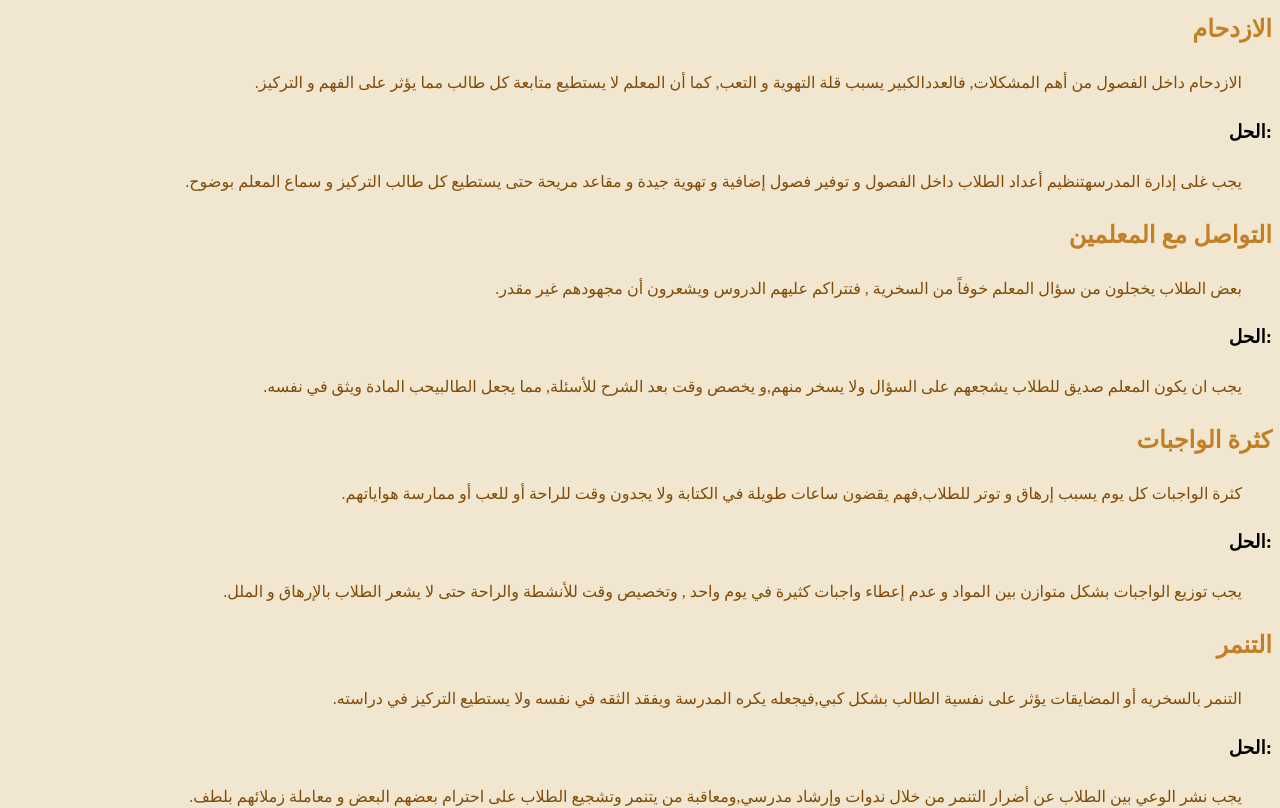
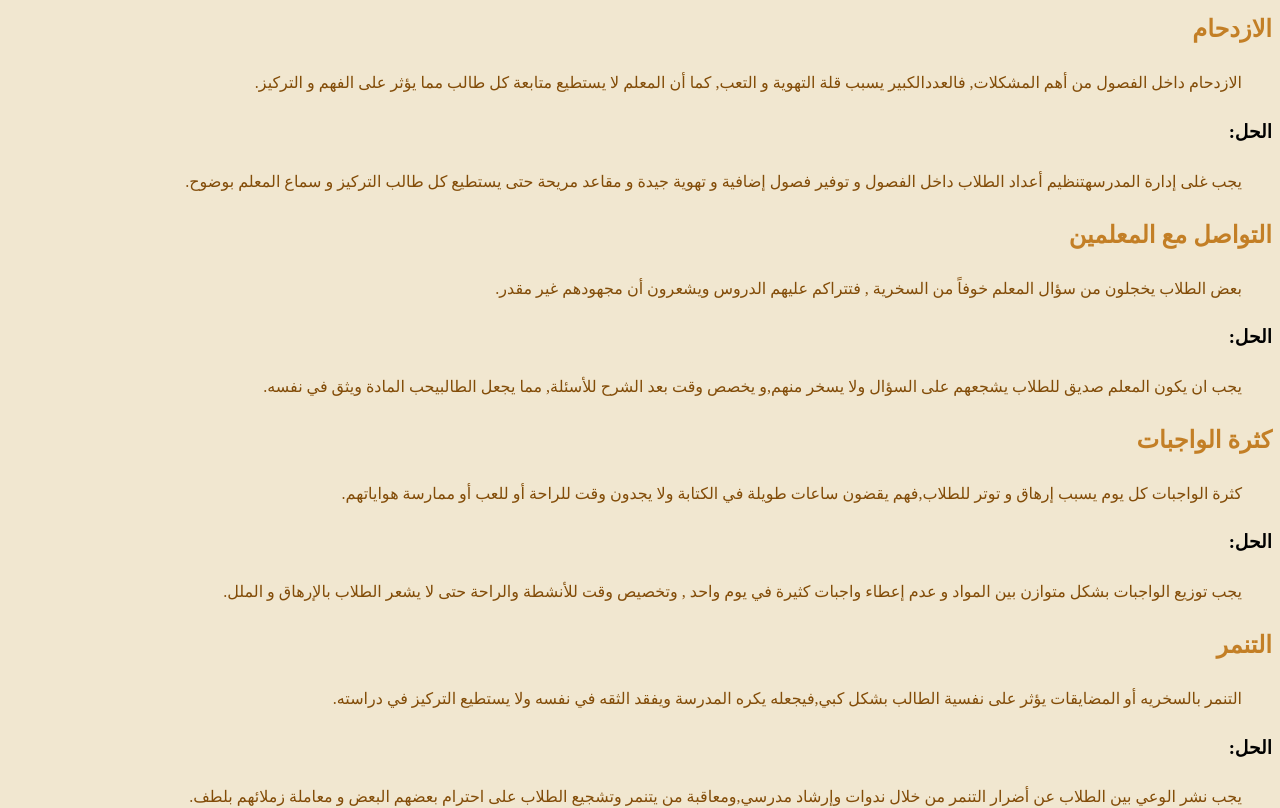
Before and after one commit to khattab-mostafa/farah-solve, a plain HTML site: page index.html in a window 1280 px wide. Shown: the part 520-1328 px from the top of the page. Drawn offline with Linux system fonts and the light colour scheme.

Commit message:
Update index.html

```diff
--- a/index.html
+++ b/index.html
@@ -23,7 +23,7 @@
         الازدحام داخل الفصول من أهم المشكلات, فالعددالكبير يسبب قلة التهوية و التعب, كما أن
         المعلم لا يستطيع متابعة كل طالب مما يؤثر على الفهم و التركيز.
     </P>
-    <h3>:الحل</h3>
+    <h3>الحل:</h3>
 
     <P>يجب غلى إدارة المدرسهتنظيم أعداد الطلاب داخل الفصول و توفير فصول إضافية
         و تهوية جيدة و مقاعد مريحة حتى يستطيع كل طالب التركيز و سماع المعلم بوضوح.
@@ -35,7 +35,7 @@
     <P>بعض الطلاب يخجلون من سؤال المعلم خوفاً من السخرية , فتتراكم
         عليهم الدروس ويشعرون أن مجهودهم غير مقدر.
     </p>
-    <H3>:الحل</h3>
+    <h3>الحل:</h3>
 
     <P>يجب ان يكون المعلم صديق للطلاب يشجعهم على السؤال ولا يسخر منهم,و يخصص وقت بعد الشرح
         للأسئلة, مما يجعل الطالبيحب المادة ويثق في نفسه.
@@ -46,7 +46,7 @@
     <P>كثرة الواجبات كل يوم يسبب إرهاق و توتر للطلاب,فهم يقضون ساعات طويلة في الكتابة ولا يجدون وقت للراحة أو للعب أو
         ممارسة هواياتهم.
     </p>
-    <H3>:الحل</h3>
+    <h3>الحل:</h3>
 
     <P>يجب توزيع الواجبات بشكل متوازن بين المواد و عدم إعطاء واجبات كثيرة في يوم واحد
         , وتخصيص وقت للأنشطة والراحة حتى لا يشعر الطلاب بالإرهاق و الملل.
@@ -59,7 +59,8 @@
     </p>
 
 
-    <H3>:الحل</h3>
+    <h3>الحل:</h3>
+
     <P>يجب نشر الوعي بين الطلاب عن أضرار التنمر من خلال ندوات وإرشاد مدرسي,ومعاقبة من يتنمر
         وتشجيع الطلاب على احترام بعضهم البعض و معاملة زملائهم بلطف.
     </p>
```
